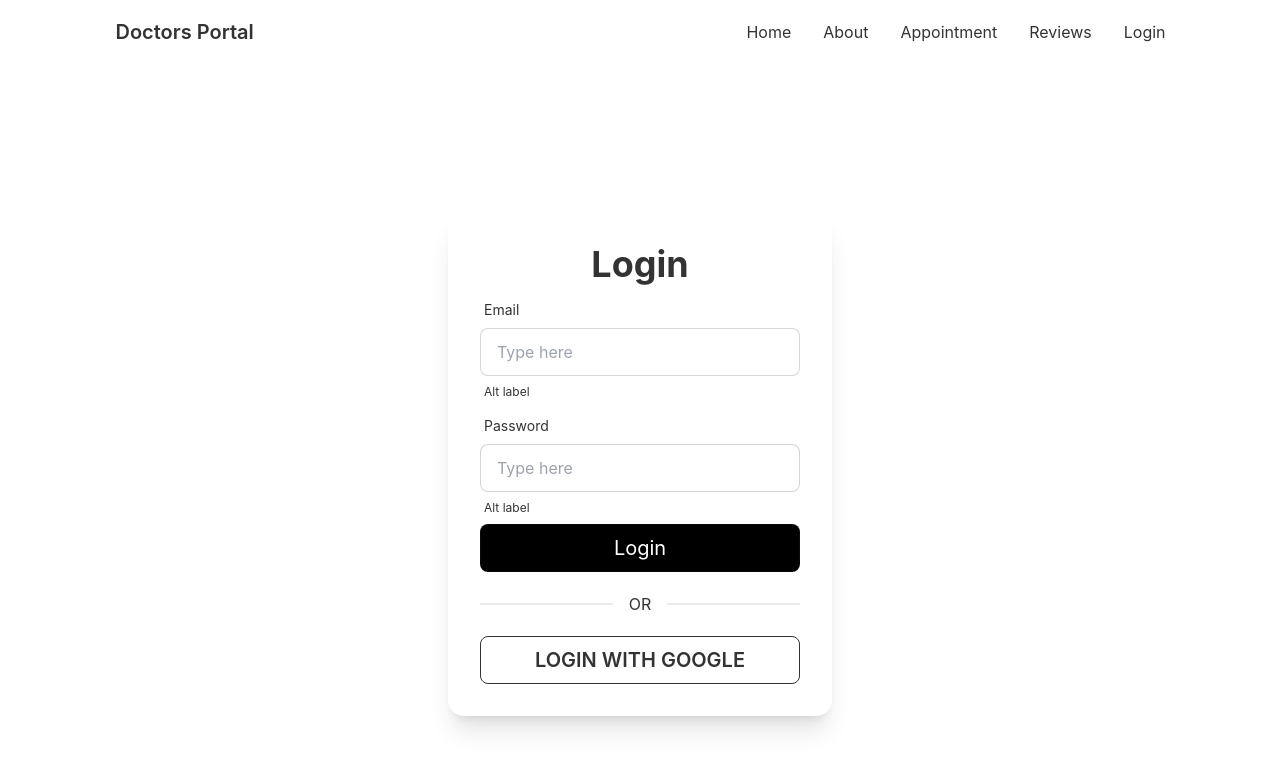
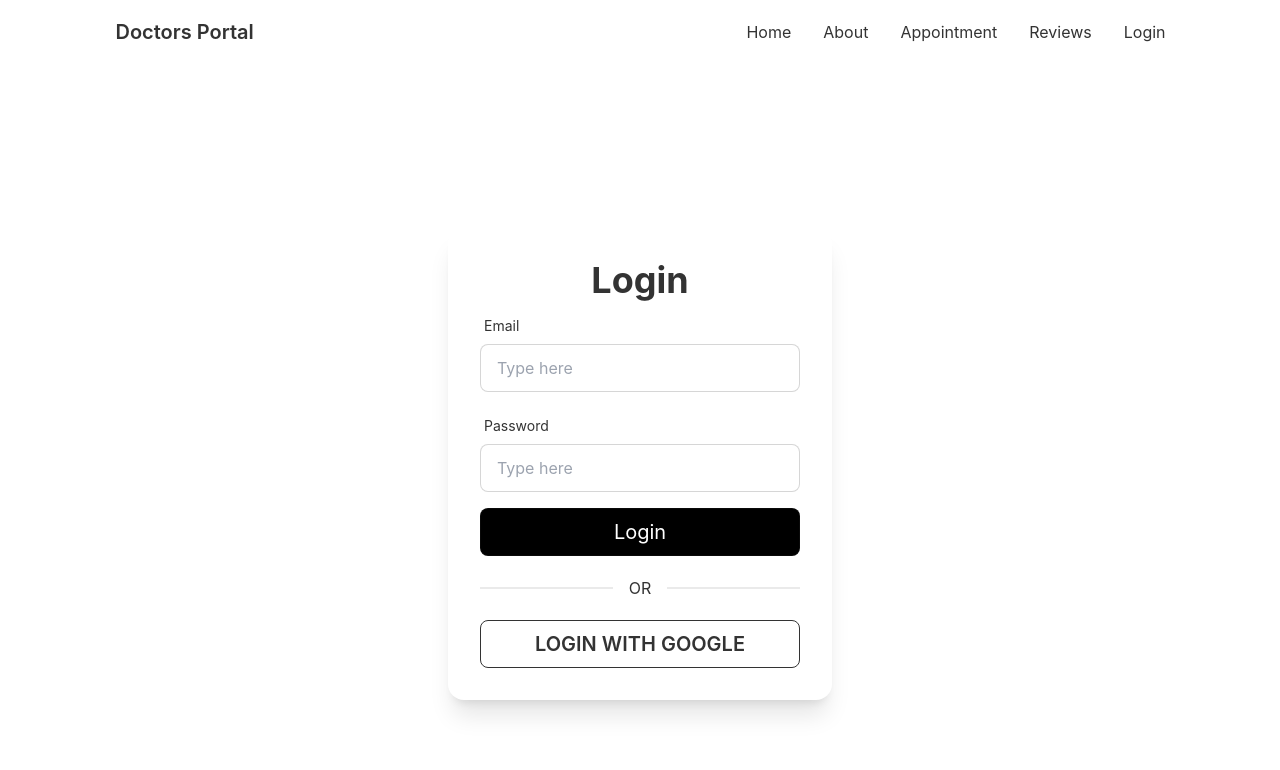
Before and after one commit to ibrahimkhalil188/doctors-portal, a React (Create React App) app: page /login in a window 1280 px wide. Shown: the top 770 px of the page. Built offline with nearby package versions, Linux system fonts and the light colour scheme.

Commit message:
login error spinner add

```diff
--- a/src/Pages/Login/Login.js
+++ b/src/Pages/Login/Login.js
@@ -1,42 +1,100 @@
 import React from 'react';
-import { useSignInWithGoogle } from 'react-firebase-hooks/auth';
+import { useSignInWithEmailAndPassword, useSignInWithGoogle } from 'react-firebase-hooks/auth';
+import { useForm } from 'react-hook-form';
 import auth from '../../firebase.init'
+import Spinner from '../Shared/Spinner';
 
 const Login = () => {
-    const [signInWithGoogle, user, loading, error] = useSignInWithGoogle(auth);
-    if (user) {
-        console.log(user)
+    const { register, formState: { errors }, handleSubmit } = useForm();
+    const [signInWithGoogle, gUser, gLoading, gError] = useSignInWithGoogle(auth);
+    const [
+        signInWithEmailAndPassword,
+        user,
+        loading,
+        error,
+    ] = useSignInWithEmailAndPassword(auth);
+
+    let singInError;
+    if (user || gUser) {
+        console.log(user || gUser)
     }
-    if (error) {
-        console.log(error)
+    if (error || gError) {
+        singInError = <p className='text-red-600 my-6'>{error.message || gError.message}</p>
     }
-    if (loading) {
-        <p>loading</p>
+    if (loading || gLoading) {
+        return <Spinner></Spinner>
     }
+
+    const onSubmit = data => {
+        signInWithEmailAndPassword(data.email, data.password)
+    };
+
     return (
         <div className='flex justify-center items-center h-screen'>
             <div class="card w-96 bg-base-100 shadow-xl">
                 <div class="card-body">
                     <h2 class="text-center text-4xl font-bold">Login</h2>
-                    <form>
+                    <form onSubmit={handleSubmit(onSubmit)}>
 
 
-
+                        <div class="form-control w-full max-w-xs">
                             <label class="label">
                                 <span class="label-text">Email</span>
                             </label>
-                        <input type="text" placeholder="Type here" class="input input-bordered w-full max-w-xs" />
+
+                            <input
+                                type="email"
+                                placeholder="Type here"
+                                class="input input-bordered w-full max-w-xs"
+                                {...register("email", {
+                                    pattern: {
+                                        value: /^[\w-\.]+@([\w-]+\.)+[\w-]{2,4}$/,
+                                        message: "Provide a valid email"
+                                    },
+                                    required: {
+                                        value: true,
+                                        message: "Email is required"
+                                    }
+                                })}
+                            />
+
                             <label class="label">
-                            <span class="label-text-alt">Alt label</span>
+                                {errors.email?.type === 'required' && <span className="label-text-alt text-red-500">{errors.email.message}</span>
+                                }
+                                {errors.email?.type === 'pattern' && <span className="label-text-alt text-red-500">{errors.email.message}</span>
+                                }
                             </label>
+                        </div>
+                        <div class="form-control w-full max-w-xs">
                             <label class="label">
                                 <span class="label-text">Password</span>
                             </label>
-                        <input type="text" placeholder="Type here" class="input input-bordered w-full max-w-xs" />
+
+                            <input
+                                type="password"
+                                placeholder="Type here"
+                                class="input input-bordered w-full max-w-xs"
+                                {...register("password", {
+                                    minLength: {
+                                        value: 6,
+                                        message: "Password must be greater then 6 character"
+                                    },
+                                    required: {
+                                        value: true,
+                                        message: "Password is required"
+                                    }
+                                })}
+                            />
+
                             <label class="label">
-                            <span class="label-text-alt">Alt label</span>
+                                {errors.password?.type === 'required' && <span className="label-text-alt text-red-500">{errors.password.message}</span>
+                                }
+                                {errors.password?.type === 'minLength' && <span className="label-text-alt text-red-500">{errors.password.message}</span>
+                                }
                             </label>
-                        <input type="submit" value="Login" placeholder="Type here" class="input input-bordered bg-black text-white text-xl w-full max-w-xs" />
+                        </div>
+                        {singInError}
+                        <input class="input input-bordered w-full max-w-xs text-white text-xl bg-black" type="submit" value="Login" />
                     </form>
                     <div class="divider">OR</div>
                     <button class="btn btn-outline text-xl" onClick={() => signInWithGoogle()}>Login With Google</button>
--- /dev/null
+++ b/src/Pages/Shared/Spinner.js
@@ -0,0 +1,25 @@
+import React from 'react';
+
+const Spinner = () => {
+    return (
+        <div className='h-[75vh] flex justify-center items-center'>
+            <div class="border border-blue-300 shadow rounded-md p-4 max-w-sm w-full mx-auto">
+                <div class="animate-pulse flex space-x-6">
+                    <div class="rounded-full bg-slate-700 h-20 w-20"></div>
+                    <div class="flex-1 space-y-6 py-1">
+                        <div class="h-20 bg-slate-700 rounded"></div>
+                        <div class="space-y-3">
+                            <div class="grid grid-cols-3 gap-4">
+                                <div class="h-20 bg-slate-700 rounded col-span-2"></div>
+                                <div class="h-20  bg-slate-700 rounded col-span-1"></div>
+                            </div>
+                            <div class="h-20  bg-slate-700 rounded"></div>
+                        </div>
+                    </div>
+                </div>
+            </div>
+        </div>
+    );
+};
+
+export default Spinner;
```
Also changed, not shown: src/todo.txt. Lines whose indentation alone changed are shown as unchanged.
